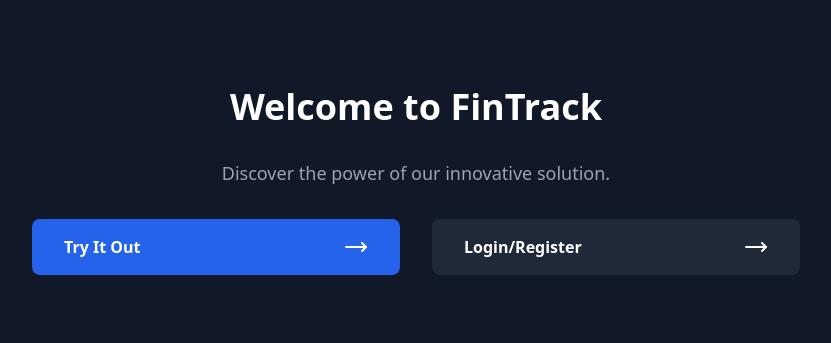
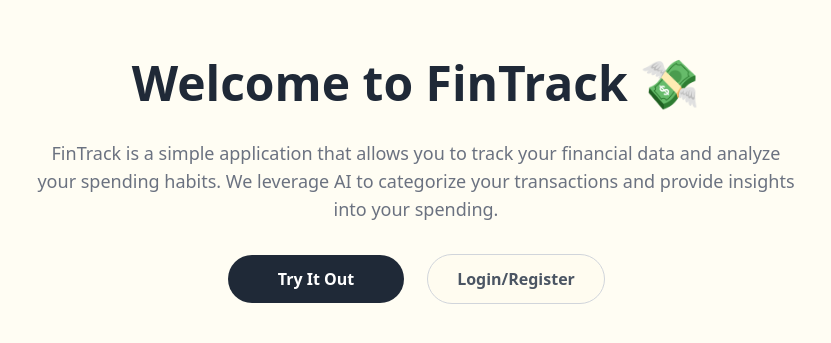
Before and after one commit to Liam-So/fintrack, a React (Vite) app in the folder frontend/: page / in a window 1280 px wide. Shown: the part 219-562 px from the top of the page, without its empty margins (224-1055 px from the left). Built offline with nearby package versions, Linux system fonts and the light colour scheme; no server answers; what chartjs-plugin-datalabels would draw is missing.

Commit message:
update landing page

```diff
--- a/frontend/src/components/AddTransactionModal.jsx
+++ b/frontend/src/components/AddTransactionModal.jsx
@@ -6,7 +6,7 @@ const AddTransactionModal = ({ isOpen, onClose, onAdd, categories }) => {
     date: '',
     description: '',
     amount: '',
-    category_id: categories && categories[1]
+    category_id: categories && Object.keys(categories)[0]
   });
 
   const handleChange = (e) => {
--- a/frontend/src/index.css
+++ b/frontend/src/index.css
@@ -1,3 +1,8 @@
 @tailwind base;
 @tailwind components;
 @tailwind utilities;
+
+.bg-custom {
+  --tw-bg-opacity: 0.8;
+  background-color: rgba(255, 253, 240, var(--tw-bg-opacity));
+}
--- a/frontend/src/pages/LandingPage.jsx
+++ b/frontend/src/pages/LandingPage.jsx
@@ -1,5 +1,4 @@
 import React from 'react';
-import { MoveRight } from 'lucide-react';
 import { useAuth0 } from "@auth0/auth0-react";
 import { api } from '../axios';
 import { useNavigate } from 'react-router-dom';
@@ -20,26 +19,25 @@ const LandingPage = () => {
   }
 
   return (
-    <div className="bg-gray-900 text-white min-h-screen flex items-center justify-center">
+    <div className="bg-custom text-gray-800 min-h-screen flex items-center justify-center">
       <div className="max-w-3xl w-full space-y-8">
-        <h1 className="text-4xl font-bold text-center">Welcome to FinTrack</h1>
-        <p className="text-lg text-center text-gray-400">
-          Discover the power of our innovative solution.
+        <h1 className="text-5xl font-bold text-center">Welcome to FinTrack 💸</h1>
+        <p className="text-lg text-center text-gray-500">
+          FinTrack is a simple application that allows you to track your financial data and analyze your spending habits.
+          We leverage AI to categorize your transactions and provide insights into your spending.
         </p>
-        <div className="grid grid-cols-2 gap-8">
+        <div className="flex justify-center gap-6">
           <button
-            className="bg-blue-600 hover:bg-blue-700 text-white font-bold py-4 px-8 rounded-lg flex items-center justify-between"
+            className="w-44 bg-gray-800 hover:bg-gray-700 text-white font-bold py-3 px-6 rounded-3xl flex items-center justify-center"
             onClick={handleTrialSession}
           >
             <span>Try It Out</span>
-            <MoveRight />
           </button>
           <button
             onClick={() => loginWithRedirect()}
-            className="bg-gray-800 hover:bg-gray-700 text-white font-bold py-4 px-8 rounded-lg flex items-center justify-between"
+            className="w-44 bg-custom hover:bg-gray-50 outline outline-1 outline-gray-300 text-gray-600 font-bold py-3 px-6 rounded-3xl flex items-center justify-center"
           >
             <span>Login/Register</span>
-            <MoveRight />
           </button>
         </div>
       </div>
--- a/frontend/src/pages/TrialDashboard.jsx
+++ b/frontend/src/pages/TrialDashboard.jsx
@@ -23,6 +23,12 @@ const TrialDashboard = () => {
     const transactions = JSON.parse(sessionStorage.getItem("transactions"));
     const newTransactions = transactions.map(t => t.id === id ? { ...t, ...transaction } : t);
     window.sessionStorage.setItem("transactions", JSON.stringify(newTransactions));
+    setShouldRefetchData(prev => prev + 1);
+  }
+
+  const handleAddAction = (transaction) => {
+    const transactions = JSON.parse(sessionStorage.getItem("transactions"));
+    window.sessionStorage.setItem("transactions", JSON.stringify([...transactions, transaction]));
     setShouldRefetchData(prev => prev + 1);
   }
 
@@ -69,6 +75,7 @@ const TrialDashboard = () => {
       transactionDates={transactionDates}
       handleSaveAction={handleSaveAction}
       handleDeleteAction={handleDeleteAction}
+      handleAddAction={handleAddAction}
     />
   )
 }
```
